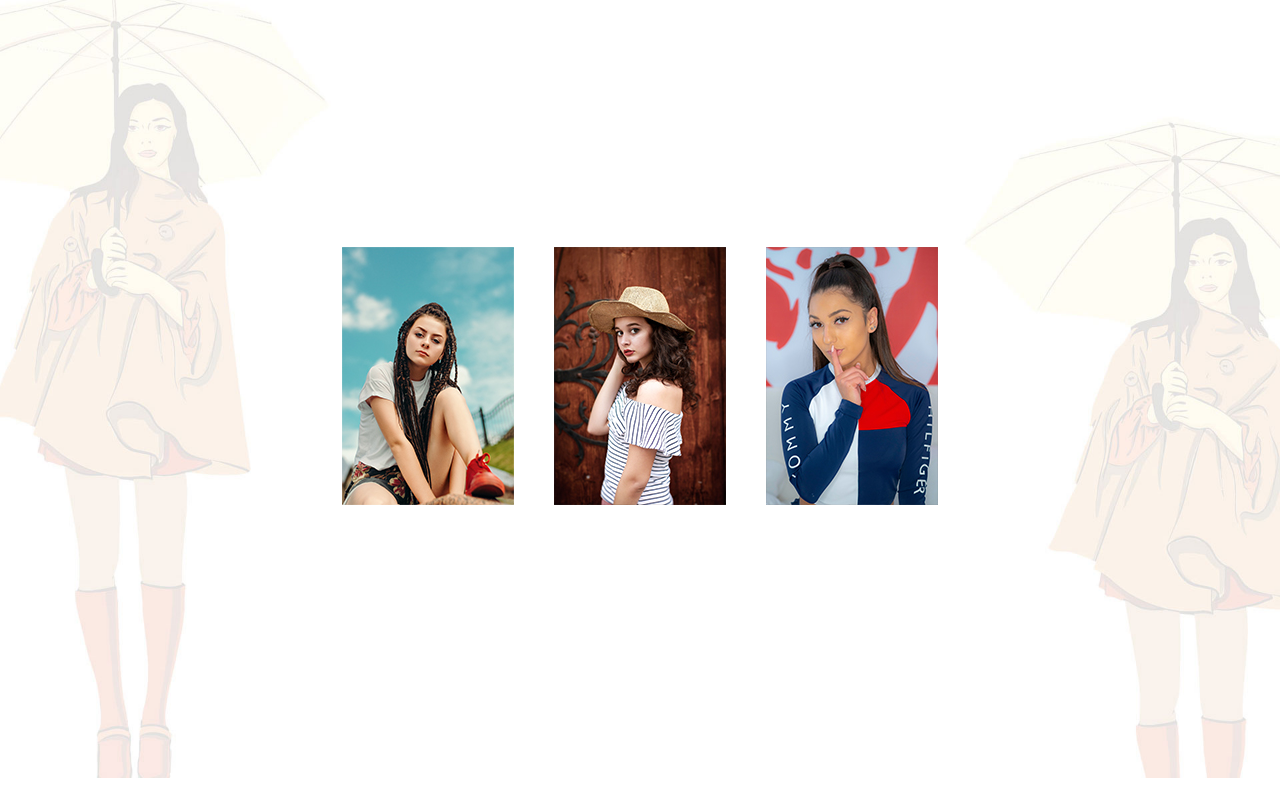
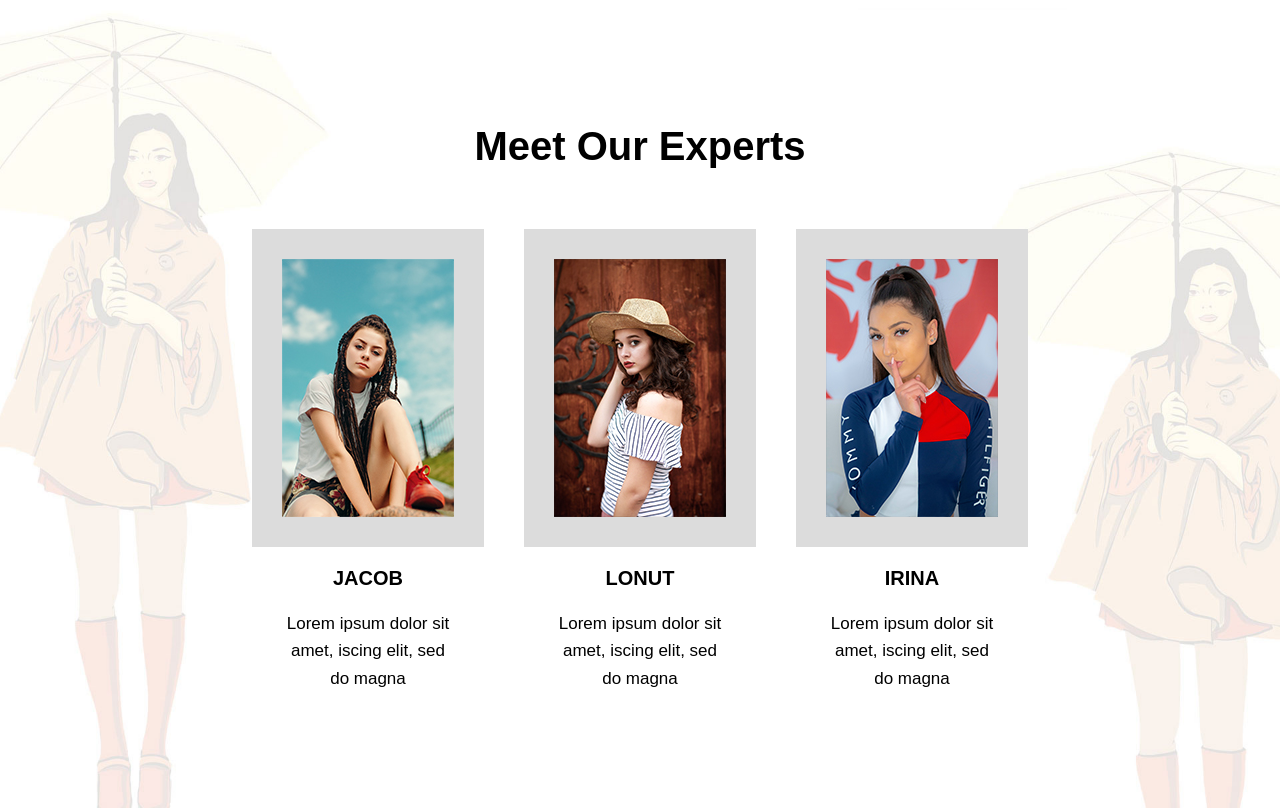
Before and after one commit to MahsumaRezai/Beauty-StyleSite, a React (Create React App) app: page / in a window 1280 px wide. Shown: the part 1587-2395 px from the top of the page. Before the commit the page ends 2365 px from the top, so only its background shows below. Built offline with nearby package versions, Linux system fonts and the light colour scheme.

Commit message:
last commit for to night

```diff
--- a/src/Componets/About/About.module.css
+++ b/src/Componets/About/About.module.css
@@ -29,7 +29,7 @@
     flex-direction: row;
     justify-content: center;
     align-items: center;
-    padding-top: 50px;
+    padding-top: 80px;
     padding-bottom: 10px
 
 }
--- a/src/Componets/Product/Product.js
+++ b/src/Componets/Product/Product.js
@@ -8,18 +8,27 @@ const Product = () => {
     return (
         <Fragment>
             <div className={classes.content}>
+                <h1 className={classes.title}>Meet Our Experts</h1>
                 <div className={classes.cart}>
 
                     <div className={classes.img}>
                         <img src={img1} alt="" />
+                        <h1>JACOB</h1>
+                        <p>Lorem ipsum dolor sit <br></br>amet, iscing elit, sed <br></br>do magna</p>
                     </div>
 
-                    <div>
+                    <div className={classes.img}>
                         <img src={img2} alt="" />
+                        <h1>LONUT</h1>
+                        <p>Lorem ipsum dolor sit <br></br>amet, iscing elit, sed <br></br>do magna</p>
+
                     </div>
 
-                    <div>
+                    <div className={classes.img}>
                         <img src={img3} alt="" />
+                        <h1>IRINA</h1>
+                        <p>Lorem ipsum dolor sit <br></br>amet, iscing elit, sed <br></br>do magna</p>
+
                     </div>
 
 
--- a/src/Componets/Product/Product.module.css
+++ b/src/Componets/Product/Product.module.css
@@ -18,5 +18,28 @@
     gap: 40px
 }
 .img {
-
+    display: flex;
+    flex-direction: column;
+    justify-content: center;
+    align-items: center;
+    gap: 20px
 }
+.img h1{
+    font-size: 20px;
+    font-weight: bold
+}
+.title {
+    font-size: 40px;
+    padding-bottom: 40px
+}
+.img p{
+    font-size: 17px;
+    text-align: center;
+    line-height: 1.625
+}
+.img img {
+    border: 30px solid gainsboro
+}
+.img img:hover{
+    border: 30px solid black
+}
```
